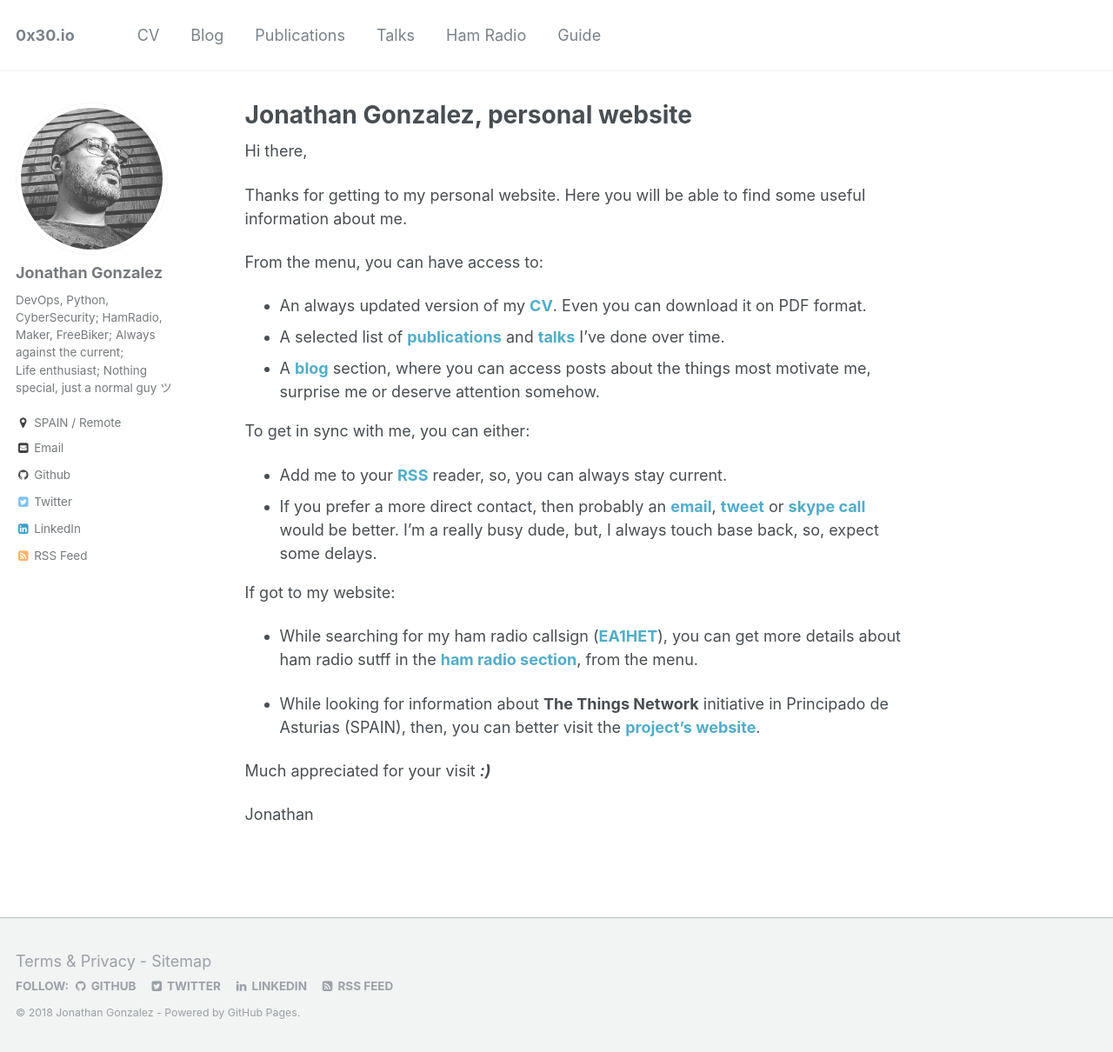
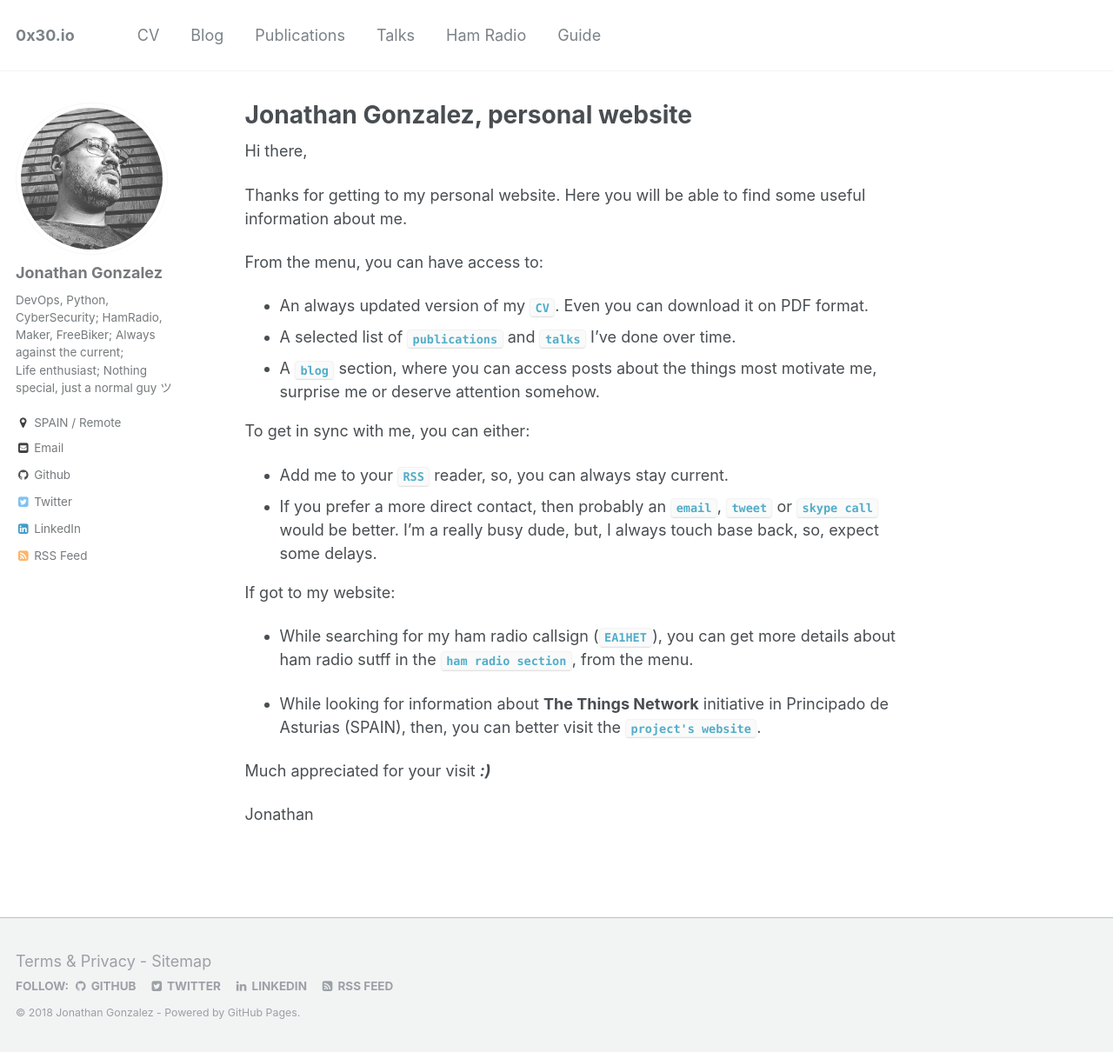
Before and after one commit to ea1het/0x30.io, a Jekyll site: the page built from _pages/about.md, in a window 1280 px wide and 1210 px high. Shown: the whole window at 87% size. Built offline with Jekyll 4.4.1, drawn with Linux system fonts in a browser that asks for light colours.

Commit message:
changed the class of the home page links

```diff
--- a/_pages/about.md
+++ b/_pages/about.md
@@ -15,20 +15,20 @@ Thanks for getting to my personal website. Here you will be able to find some us
 
 From the menu, you can have access to:
 
-- An always updated version of my **[CV](cv/)**. Even you can download it on PDF format.
-- A selected list of **[publications](publications/)** and **[talks](talks/)** I've done over time.
-- A **[blog](year-archive/)** section, where you can access posts about the things most motivate me, surprise me or deserve attention somehow.
+- An always updated version of my **[`CV`](cv/)**. Even you can download it on PDF format.
+- A selected list of **[`publications`](publications/)** and **[`talks`](talks/)** I've done over time.
+- A **[`blog`](year-archive/)** section, where you can access posts about the things most motivate me, surprise me or deserve attention somehow.
 
 To get in sync with me, you can either:
 
-- Add me to your **[RSS](feed.xml)** reader, so, you can always stay current.
-- If you prefer a more direct contact, then probably an **[email](mailto:j@0x30.io)**, **[tweet](https://twitter.com/ea1het)** or **[skype call](skype:ea1het?call)** would be better. I'm a really busy dude, but, I always touch base back, so, expect some delays.
+- Add me to your **[`RSS`](feed.xml)** reader, so, you can always stay current.
+- If you prefer a more direct contact, then probably an **[`email`](mailto:j@0x30.io)**, **[`tweet`](https://twitter.com/ea1het)** or **[`skype call`](skype:ea1het?call)** would be better. I'm a really busy dude, but, I always touch base back, so, expect some delays.
 
 If got to my website:
 
-   - While searching for my ham radio callsign (**[EA1HET](hamradio/)**), you can get more details about ham radio sutff in the **[ham radio section](hamradio/)**, from the menu.
+   - While searching for my ham radio callsign (**[`EA1HET`](hamradio/)**), you can get more details about ham radio sutff in the **[`ham radio section`](hamradio/)**, from the menu.
 
-   - While looking for information about **The Things Network** initiative in Principado de Asturias (SPAIN), then, you can better visit the **[project's website](http://asturias-iot.github.io)**.
+   - While looking for information about **The Things Network** initiative in Principado de Asturias (SPAIN), then, you can better visit the **[`project's website`](http://asturias-iot.github.io)**.
 
 Much appreciated for your visit _**:)**_
 
```
